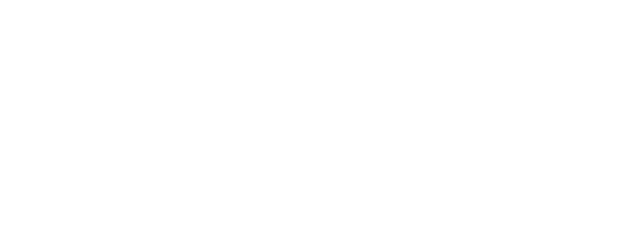
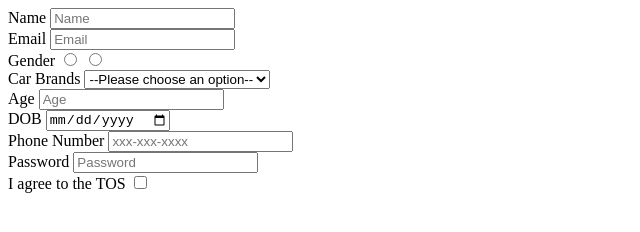
Before and after one commit to acciojob/signup-form-car-WebMohit20, a website: page main.html in a window 1280 px wide. Shown: the whole page, without its empty margins (0-640 px from the left). Drawn offline with Linux system fonts and the light colour scheme.

Commit message:
created a submission

```diff
--- a/main.html
+++ b/main.html
@@ -8,6 +8,38 @@
 
 <body>
 	<!-- the entire body must be written by student -->
+	<form>
+		<label>Name</label>
+		<input type="text" required="required" id="name" placeholder="Name">
+		<br>
+		<label>Email</label>
+		<input type="email" required="required" id="email" placeholder="Email">
+		<br>
+		<label>Gender</label>
+		<input type="radio" required="required" id="gender_m" name="gender">
+		<input type="radio" required="required" id="gender_f" name="gender">
+		<br>
+		<label>Car Brands</label>
+		<select required id="cars">
+			<option>--Please choose an option--</option>
+		</select>
+		<br>
+		<label>Age</label>
+		<input type="number" required="required" id="age" placeholder="Age">
+		<br>
+		<label>DOB</label>
+		<input type="date" required="required" id="dob" >
+		<br>
+		<label>Phone Number</label>
+		<input type="tel" id="tel" placeholder="xxx-xxx-xxxx">
+		<br>
+		<label>Password</label>
+		<input type="password" required="required" id="password" placeholder="Password">
+		<br>
+		<label>I agree to the TOS</label>
+		<input type="checkbox" required="required" id="tos">
+		<br>
+	</form>
     <script type="text/javascript" src="./script.js">
 </script>
 
```
